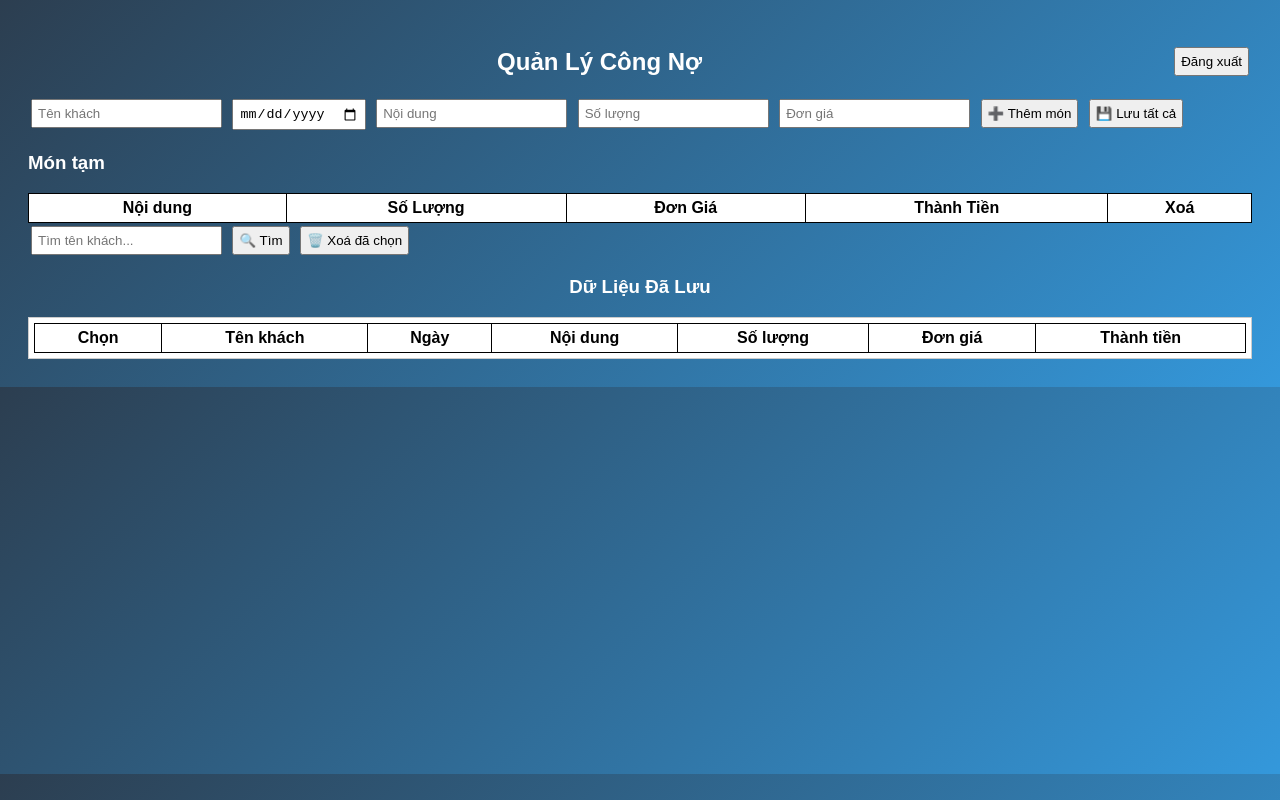
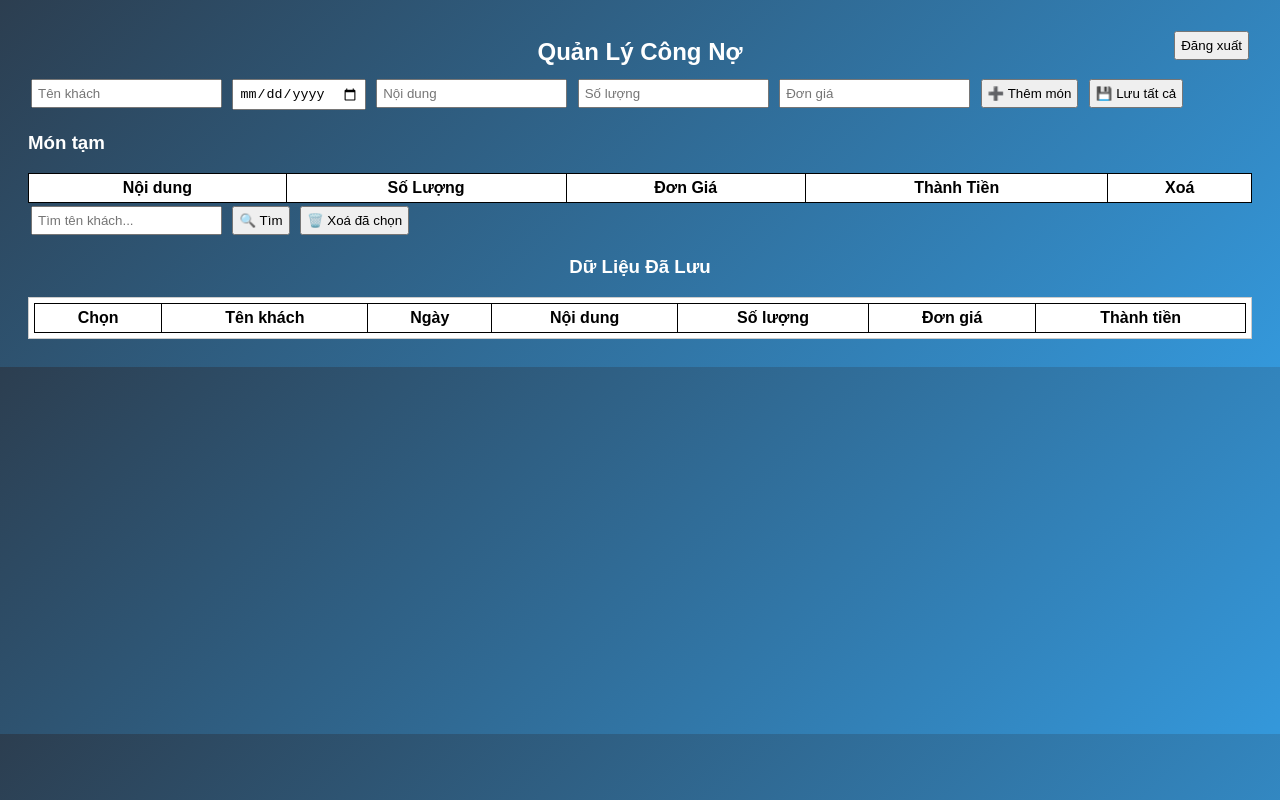
Before and after one commit to hiepdalat/minhchau, a website: page public/congno.html in a window 1280 px wide. Drawn offline with Linux system fonts and the light colour scheme; no server answers.

Commit message:
Update congno.html

```diff
--- a/public/congno.html
+++ b/public/congno.html
@@ -6,10 +6,10 @@
   <link rel="stylesheet" href="/style.css">
 </head>
 <body class="congno-body">
- <div style="display:flex; justify-content:space-between; align-items:center;">
-    <h2 style="text-align:center; flex:1;">Quản Lý Công Nợ</h2>
-    <button onclick="dangXuat()" class="btn-logout">Đăng xuất</button>
-  </div>
+ <div class="header-container">
+  <h2>Quản Lý Công Nợ</h2>
+  <button onclick="dangXuat()" class="btn-logout">Đăng xuất</button>
+</div>
 
   <input type="text" id="ten" placeholder="Tên khách">
   <input type="date" id="ngay">
```
